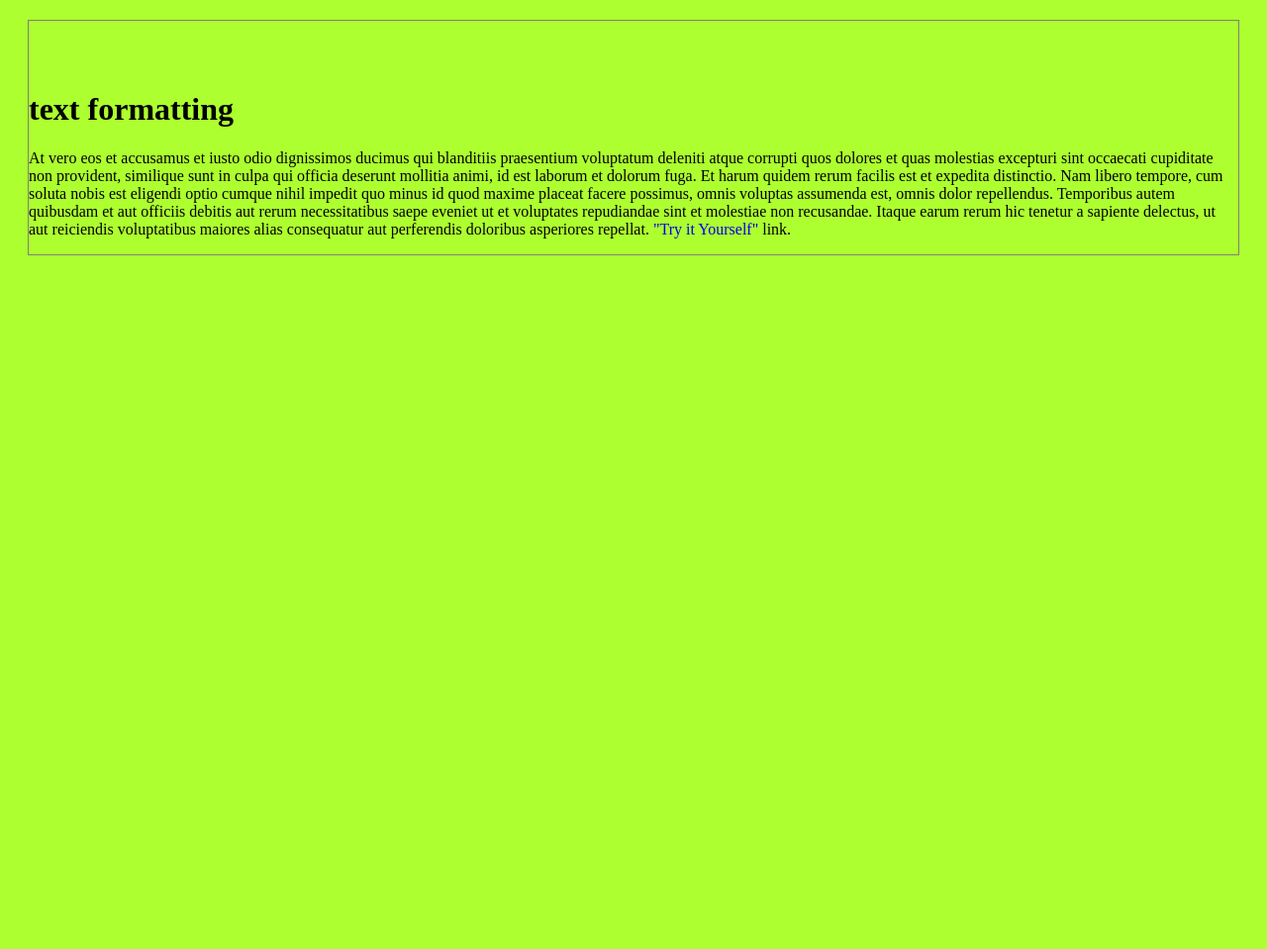
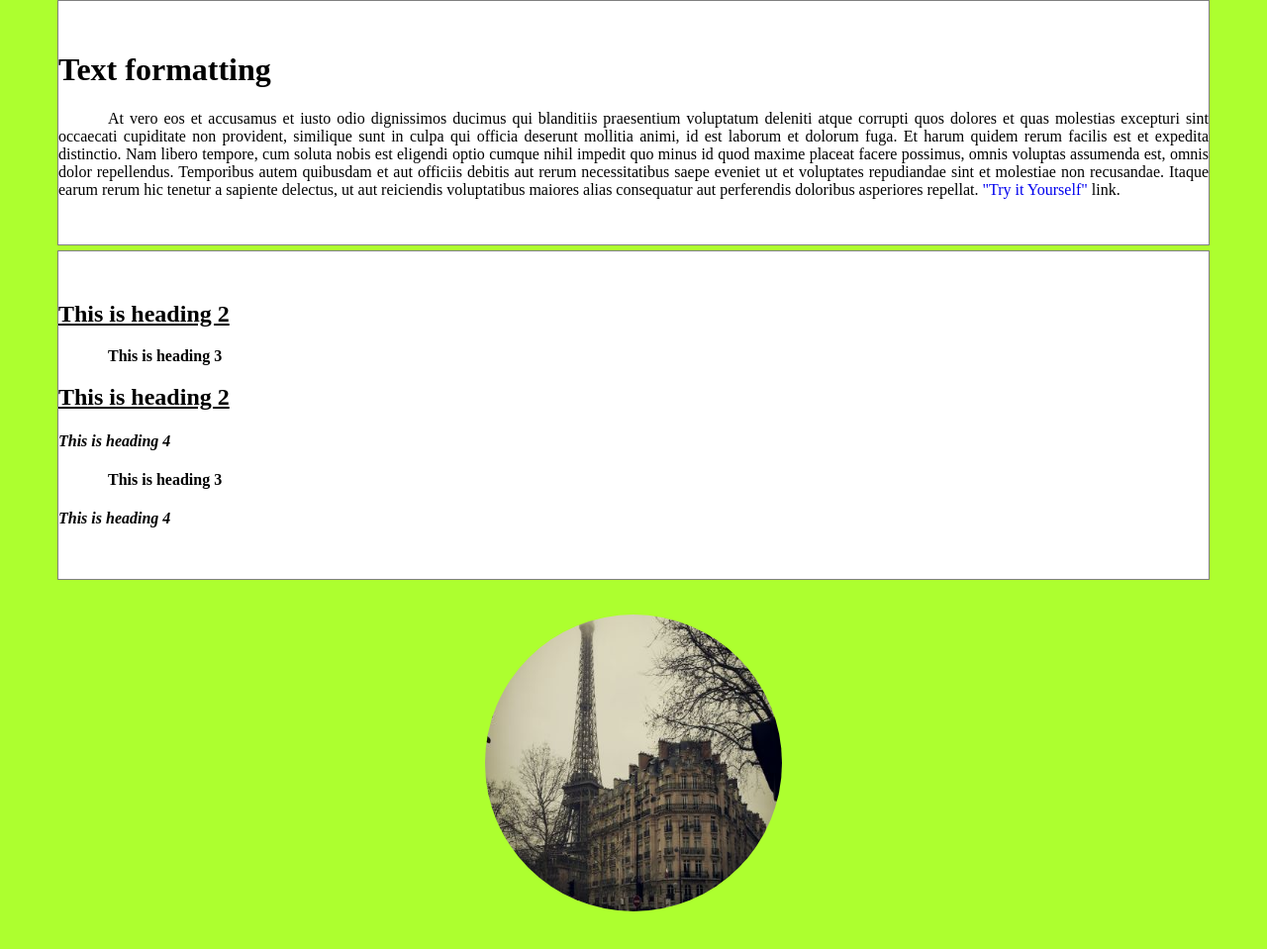
Before and after one commit to BBalazs96/OraiMunka20231007-main, a plain HTML site: page 1007Orai Munka/gyakorlas.html in a window 1280 px wide. Shown: the part 721-1680 px from the top of the page at 99% size. Before the commit the page ends 999 px from the top, so only its background shows below. Drawn offline with Linux system fonts and the light colour scheme.

Commit message:
oraimunkavégleges

```diff
--- a/1007Orai Munka/gyakorlas.css
+++ b/1007Orai Munka/gyakorlas.css
@@ -1,62 +1,95 @@
-body{
+body {
   background-color: greenyellow;
 }
 
-p{
+p {
   color: black;
-
 }
-#auto{
+#auto {
   text-align: center;
   color: white;
 }
 
-img  {
+img {
   float: left;
   height: 100px;
   width: auto;
 }
-table, td {
+table,
+td {
   border: 1px black solid;
   border-collapse: collapse;
   background-color: whitesmoke;
   font-size: xx-large;
-
 }
-#kepes{
+#kepes {
   font-size: xx-large;
   background-image: url("vegyes feladatok/smiley2.png");
   background-position: center center;
   background-repeat: no-repeat;
   background-size: contain;
 }
-#szomr{
+#szomr {
   background-image: url("vegyes feladatok/smiley2.png");
   background-position: center center;
   background-repeat: no-repeat;
   background-size: contain;
 }
-table{
+table {
   clear: both;
 }
-div{
-    padding-top: 50px;
+div {
+  padding-top: 30px;
+  padding-bottom: 30px;
   border: 1px grey solid;
   border-radius: 10;
-    margin: 20px;
+  margin: 5px;
+  margin-left: 50px;
+  margin-right: 50px;
+  background-color: white;
 }
 
-ul li{
+ul li {
   list-style-image: url("vegyes feladatok/smiley2.png");
   list-style-position: inside;
 }
-ol li{
+ol li {
   list-style-type: none;
 }
-a{
+a {
   text-decoration: none;
 }
-h1{
+h1 {
   text-align: left;
 
 }
+div p {
+  text-indent: 50px;
+  text-align: justify;
+}
+span{
+    text-transform: capitalize;
+}
+.bekezdes{
+    font-weight: bold;
+}
+.cimsor2{
+    text-decoration: underline;
+}
+h4{
+    font-style: italic;
+}
+#paris{
+    border-radius: 50%;
+    height: 300px;
+    width: 300px;
+}
+#keret{
+    height: 300px;
+    width: 300px;
+    border: 0px;
+    display: block;
+    margin-right: auto;
+    margin-left: auto;
+    background-color: greenyellow;
+}
--- a/1007Orai Munka/gyakorlas.html
+++ b/1007Orai Munka/gyakorlas.html
@@ -1,34 +1,43 @@
 <!DOCTYPE html>
 <html lang="hu">
-
   <head>
-    <meta charset='utf-8'>
-    <meta http-equiv='X-UA-Compatible' content='IE=edge'>
+    <meta charset="utf-8" />
+    <meta http-equiv="X-UA-Compatible" content="IE=edge" />
     <title>Page Title</title>
-    <meta name='viewport' content='width=device-width, initial-scale=1'>
-    <link rel='stylesheet' type='text/css' media='screen' href='gyakorlas.css'>
-    <script src='main.js'></script>
+    <meta name="viewport" content="width=device-width, initial-scale=1" />
+    <link
+      rel="stylesheet"
+      type="text/css"
+      media="screen"
+      href="gyakorlas.css"
+    />
+    <script src="main.js"></script>
   </head>
 
   <body>
     <h1 id="auto">Autók</h1>
     <p>This is a paragraph.</p>
-    <p>In this example, the image will float to the right in the paragraph, and the text in the
-        paragraph will wrap around the image.</p>
-    <img src="vegyes feladatok/pineapple.jpg" alt="Pineapple">
-    <p>Lorem ipsum dolor sit amet, consectetur adipiscing elit. Phasellus imperdiet, nulla et
-        dictum interdum, nisi lorem egestas odio, vitae scelerisque enim ligula venenatis dolor. Maecenas
-        nisl est, ultrices nec congue eget, auctor vitae massa. Fusce luctus vestibulum augue ut aliquet.
-        Mauris ante ligula, facilisis sed ornare eu, lobortis in odio. Praesent convallis urna a lacus interdum ut
-        hendrerit risus congue. Nunc sagittis dictum nisi, sed ullamcorper ipsum dignissim ac. In at libero sed
-        nunc venenatis imperdiet sed ornare turpis. Donec vitae dui eget tellus gravida venenatis. Integer
-        fringilla congue eros non fermentum. Sed dapibus pulvinar nibh tempor porta. Cras ac leo purus.
-        Mauris quis diam velit.</p>
-
+    <p>
+      In this example, the image will float to the right in the paragraph, and
+      the text in the paragraph will wrap around the image.
+    </p>
+    <img src="vegyes feladatok/pineapple.jpg" alt="Pineapple" />
+    <p>
+      Lorem ipsum dolor sit amet, consectetur adipiscing elit. Phasellus
+      imperdiet, nulla et dictum interdum, nisi lorem egestas odio, vitae
+      scelerisque enim ligula venenatis dolor. Maecenas nisl est, ultrices nec
+      congue eget, auctor vitae massa. Fusce luctus vestibulum augue ut aliquet.
+      Mauris ante ligula, facilisis sed ornare eu, lobortis in odio. Praesent
+      convallis urna a lacus interdum ut hendrerit risus congue. Nunc sagittis
+      dictum nisi, sed ullamcorper ipsum dignissim ac. In at libero sed nunc
+      venenatis imperdiet sed ornare turpis. Donec vitae dui eget tellus gravida
+      venenatis. Integer fringilla congue eros non fermentum. Sed dapibus
+      pulvinar nibh tempor porta. Cras ac leo purus. Mauris quis diam velit.
+    </p>
 
     <table>
       <tr>
-            <td id="kepes"> vidámka</td>
+        <td id="kepes">vidámka</td>
         <td id="szomr">szomorka</td>
       </tr>
     </table>
@@ -38,25 +47,41 @@
         <li>Tea</li>
         <li>Coca Cola</li>
       </ul>
-   <ol >
+      <ol>
         <li>Coffee</li>
         <li>Tea</li>
         <li>Coca Cola</li>
       </ol>
     </div>
     <div>
-    <h1>text formatting</h1>
-    <p>At vero eos et accusamus et iusto odio dignissimos ducimus qui blanditiis
-   praesentium voluptatum deleniti atque corrupti quos dolores et quas molestias excepturi sint
-   occaecati cupiditate non provident, similique sunt in culpa qui officia deserunt mollitia animi, id est
-   laborum et dolorum fuga. Et harum quidem rerum facilis est et expedita distinctio. Nam libero
-   tempore, cum soluta nobis est eligendi optio cumque nihil impedit quo minus id quod maxime
-   placeat facere possimus, omnis voluptas assumenda est, omnis dolor repellendus. Temporibus
-   autem quibusdam et aut officiis debitis aut rerum necessitatibus saepe eveniet ut et voluptates
-   repudiandae sint et molestiae non recusandae. Itaque earum rerum hic tenetur a sapiente
-   delectus, ut aut reiciendis voluptatibus maiores alias consequatur aut perferendis doloribus
-   asperiores repellat. <a target="_blank" href="adri.html">"Try it Yourself"</a> link.</p>
+      <h1><span>text</span> formatting</h1>
+      <p>
+        At vero eos et accusamus et iusto odio dignissimos ducimus qui
+        blanditiis praesentium voluptatum deleniti atque corrupti quos dolores
+        et quas molestias excepturi sint occaecati cupiditate non provident,
+        similique sunt in culpa qui officia deserunt mollitia animi, id est
+        laborum et dolorum fuga. Et harum quidem rerum facilis est et expedita
+        distinctio. Nam libero tempore, cum soluta nobis est eligendi optio
+        cumque nihil impedit quo minus id quod maxime placeat facere possimus,
+        omnis voluptas assumenda est, omnis dolor repellendus. Temporibus autem
+        quibusdam et aut officiis debitis aut rerum necessitatibus saepe eveniet
+        ut et voluptates repudiandae sint et molestiae non recusandae. Itaque
+        earum rerum hic tenetur a sapiente delectus, ut aut reiciendis
+        voluptatibus maiores alias consequatur aut perferendis doloribus
+        asperiores repellat.
+        <a target="_blank" href="adri.html">"Try it Yourself"</a> link.
+      </p>
+    </div>
+    <div>
+      <h2 class="cimsor2">This is heading 2</h2>
+      <p class="bekezdes">This is heading 3</p>
+      <h2 class="cimsor2">This is heading 2</h2>
+      <h4>This is heading 4</h4>
+      <p class="bekezdes">This is heading 3</p>
+      <h4>This is heading 4</h4>
+    </div>
+    <div id="keret">
+    <img id="paris" src="vegyes feladatok/paris.jpg" alt="paris" />
     </div>
   </body>
-
 </html>
```
Lines whose indentation alone changed are shown as unchanged.
